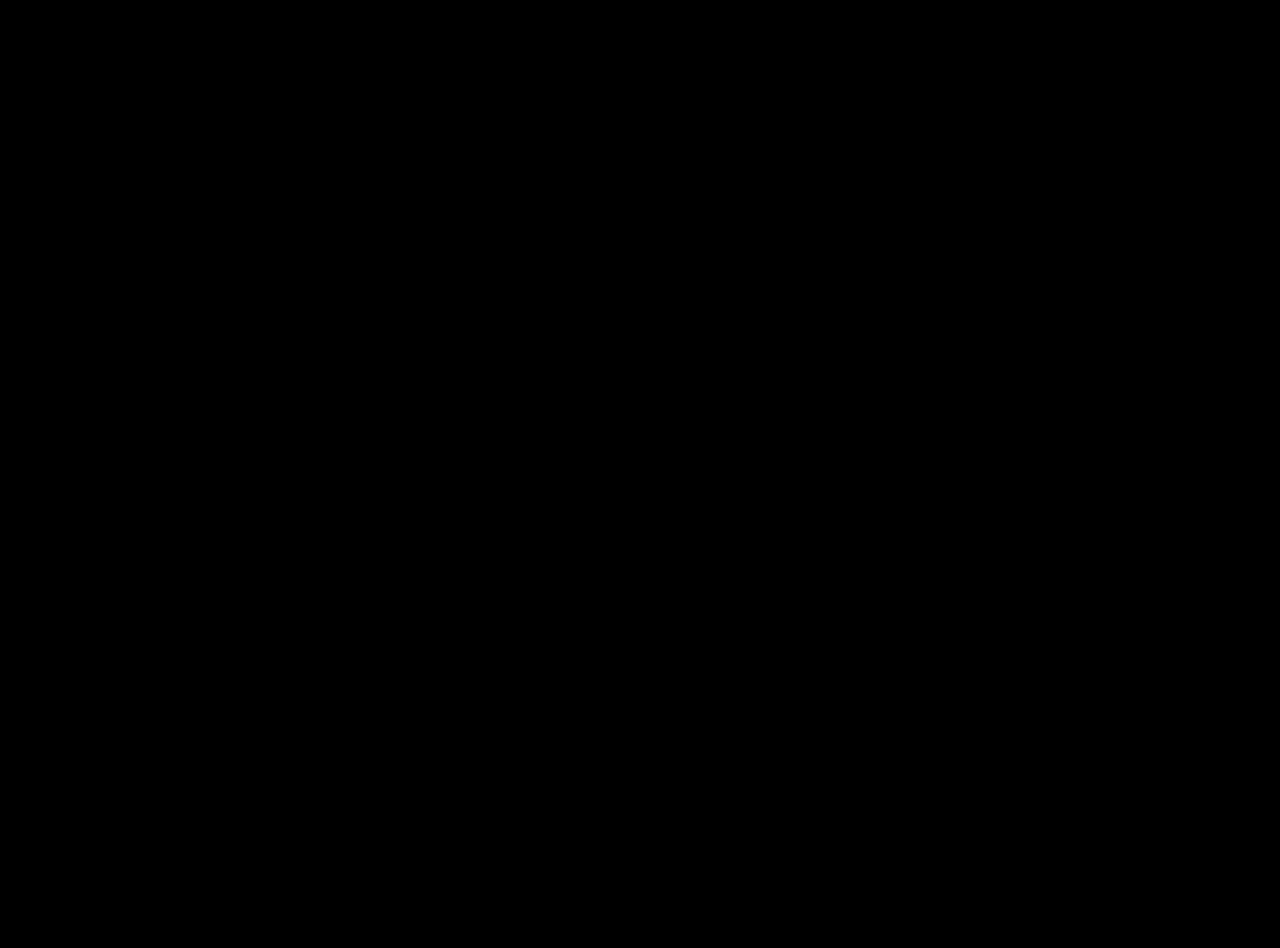
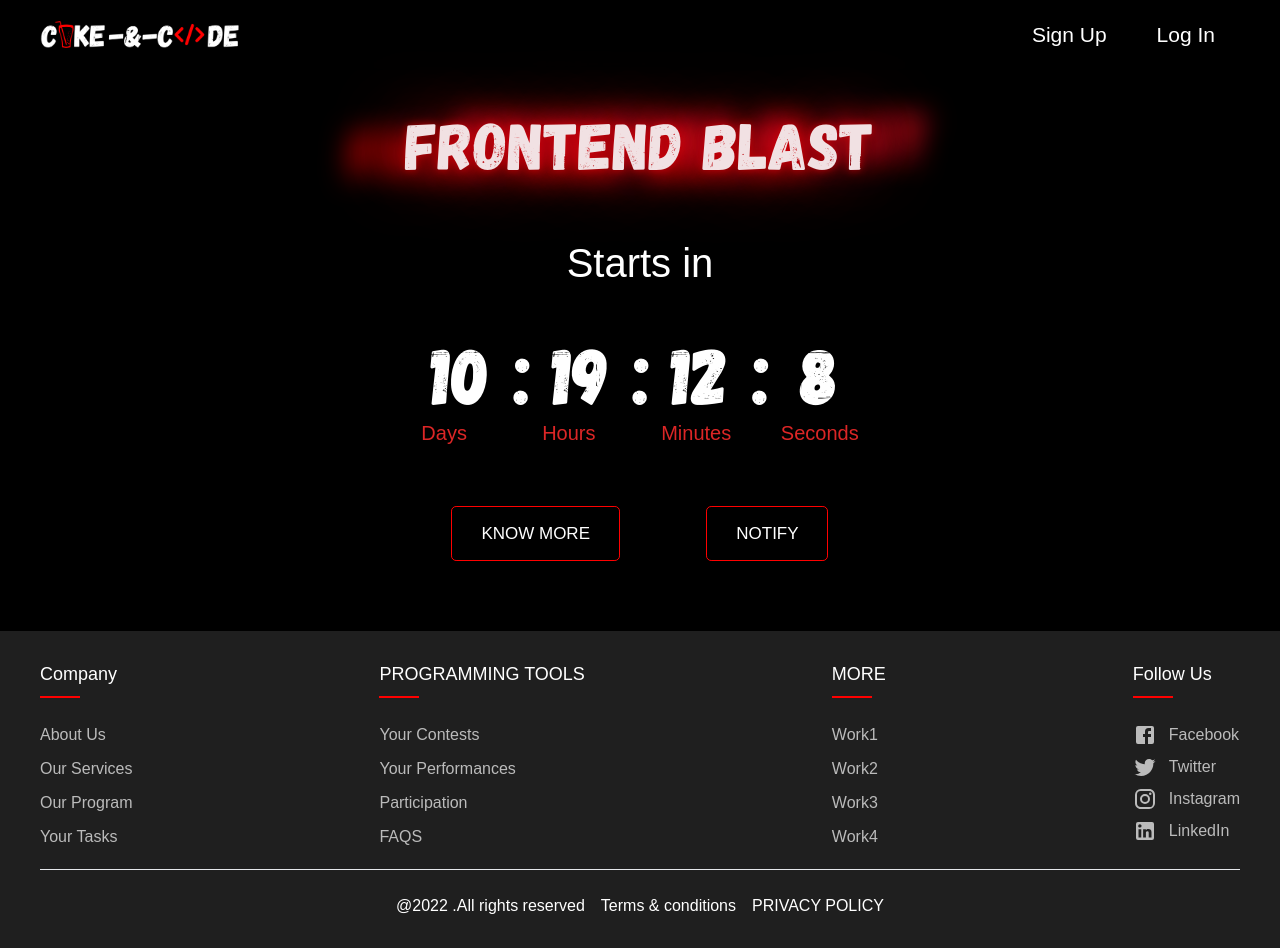
Before and after one commit to amitmishrra/coke-n-code, a React (Create React App) app: page /home in a window 1280 px wide. Before the commit this address had no page. Before the commit the page ends 800 px from the top, so only its background shows below. Built offline with nearby package versions, Linux system fonts and the light colour scheme.

Commit message:
newHomepage

```diff
--- a/src/App.js
+++ b/src/App.js
@@ -1,5 +1,6 @@
 import { Route, Routes, HashRouter, BrowserRouter } from "react-router-dom";
 import CommonContainer from "./CommonContainer";
+import Home from "./Pages/HomePage";
 import LandingPage from "./Pages/LandingPage";
 import Login from "./Pages/LoginPage";
 import SignupPage from "./Pages/SignupPage";
@@ -18,15 +19,22 @@ function App() {
           <Route path="/login"
             element={
               // <CommonContainer>
-                <Login/>
+              <Login />
               // </CommonContainer>
             } />
 
           <Route path="/signup"
             element={
               // <CommonContainer>
-             <SignupPage/>
+              <SignupPage />
               // </CommonContainer>
+            } />
+
+          <Route path="/home"
+            element={
+              <CommonContainer>
+                <Home />
+              </CommonContainer>
             } />
 
         </Routes>
--- a/src/Components/CountDown/Style.css
+++ b/src/Components/CountDown/Style.css
@@ -1,44 +1,19 @@
 @import url(https://fonts.googleapis.com/css?family=Covered+By+Your+Grace);
 
-#days {
-  /* font-size: 70px; */
-  color: #db4844;
-  display: inline-block;
-  padding: 0px 13px;
-}
-#hours {
-  /* font-size: 70px; */
-  color: #f07c22;
-  display: inline-block;
-  padding: 0px 13px;
-}
-#minutes {
-  /* font-size: 70px; */
-  color: #f6da74;
-  display: inline-block;
-  padding: 0px 13px;
-}
-#seconds {
-  /* font-size: 70px; */
-  color: #abcd58;
-  display: inline-block;
-  padding: 0px 13px;
-}
 
 .countdownSpan {
   display: block;
   font-size: 20px;
-  color: rgb(85, 85, 85);
+
 }
 
 .countdownBody {
   text-align: center;
-  font-family: 'Covered By Your Grace', cursive;
   color: rgb(104, 104, 104);
-  display: inline-block;
   line-height: 1;
   padding: 20px;
   font-size: 40px;
+  margin: auto;
 }
 
 .loading{
@@ -49,5 +24,4 @@
   color: rgb(56, 56, 56);
   text-align: center;
   font-size: 40px;
-  font-family: 'Covered By Your Grace', cursive;
 }
--- a/src/Components/CountDown/index.jsx
+++ b/src/Components/CountDown/index.jsx
@@ -29,12 +29,16 @@ const Countdown = () => {
             {
                 days ?
                     <div className='countdownBody'>
-                        <div>Starts in</div>
-                        <div id="timer" className=' w-[65%] md:w-[100%] m-auto'>
-                            <div id="days" className='text-[135px] md:text-[150px] md:m-8'>{days} <span className='countdownSpan text-[25px] md:text-[35px]'>Days</span> </div>
-                            <div id="hours" className='text-[85px] m-[10px] md:text-[150px] md:m-8'>{hours}<span className='countdownSpan text-[25px] md:text-[35px]'>Hours</span></div>
-                            <div id="minutes" className='text-[85px] mr-[10px] md:text-[150px] md:m-8'>{minutes}<span className='countdownSpan text-[25px] md:text-[35px]'>Minutes</span></div>
-                            <div id="seconds" className='text-[135px] md:text-[150px] md:m-8'>{parseInt(seconds)}<span className='countdownSpan text-[25px] md:text-[35px]'>Seconds</span></div>
+                        <div className='text-white smallText'>Starts in</div>
+                        <div id="timer" className='w-[100%] p-5 m-auto  mt-5 shadow-2xl rounded-2xl'>
+                            <div className='inline-block'>
+                                <div id="days" className='gagalin text-[80px] m-[10px] inline-block text-white'>{days} :</div><span className='smallText countdownSpan text-[25px] md:text-[35px] text-left text-red-600'>Days</span> </div>
+                            <div className='inline-block'>
+                                <div id="hours" className='gagalin text-[80px] m-[10px] inline-block text-white'>{hours} :</div><span className='smallText countdownSpan text-[25px] md:text-[35px] text-left text-red-600'>Hours</span></div>
+                            <div className='inline-block'>
+                                <div id="minutes" className='gagalin text-[80px] m-[10px] inline-block text-white'>{minutes} <span>:</span></div><span className='smallText countdownSpan text-[25px] md:text-[35px] text-left text-red-600'>Minutes</span></div>
+                            <div className='inline-block'>
+                                <div id="seconds" className='gagalin text-[80px] m-[10px] inline-block text-white'>{parseInt(seconds)}</div><span className='smallText countdownSpan text-[25px] md:text-[35px] text-left text-red-600'>Seconds</span></div>
                         </div>
                     </div> : <div className='mt-16'>
                         {showLoading ? <span className='loading'>Loading...</span> : <div />}
@@ -45,3 +49,8 @@ const Countdown = () => {
 }
 
 export default Countdown;
+
+
+// md:text-[150px]
+// md:m-8
+// md:w-[100%]
--- a/src/Components/Footer/style.css
+++ b/src/Components/Footer/style.css
@@ -23,7 +23,11 @@
 	background-color: #ff0000;
 	height: 2px;
 	box-sizing: border-box;
-	width: 50px;
+	width: 40px;
+}
+.footer-col h4:hover:before{
+	width: 100%;
+	transition: all 0.5s ease-in-out;
 }
 .footer-col ul li:not(:last-child){
 	margin-bottom: 10px;
--- a/src/Components/Header/style.css
+++ b/src/Components/Header/style.css
@@ -85,7 +85,7 @@
         position: fixed;
         right: 0px;
         width: 100%;
-        height: 20vh;
+        height: 100vh;
         background-color: #000000;
         z-index: -10;
         transform: translatey(-100%);
--- /dev/null
+++ b/src/Pages/HomePage/index.jsx
@@ -0,0 +1,21 @@
+import React from 'react'
+import Countdown from '../../Components/CountDown'
+import './style.css'
+export default function Home() {
+  return (
+    <div className='max-width up'>
+      <div className='pt-16 text-center'>
+        <h1 className='gagalin text-white h1'>
+          frontend blast
+        </h1>
+      </div>
+
+    <Countdown/>
+
+    <div className="buttons">
+      <button className='homePage-button'>Know more</button>
+      <button className='homePage-button'>notify</button>
+    </div>
+    </div>
+  )
+}
--- /dev/null
+++ b/src/Pages/HomePage/style.css
@@ -0,0 +1,125 @@
+
+.up {
+  font: 100% / 1.5 Raleway, sans-serif;
+  color: hsl(230, 100%, 95%);
+}
+
+.h1 {
+  width: 550px;
+  margin: auto;
+  padding: 30px;
+  font-size: 66px;
+  font-weight: 300;
+  animation: lights 5s 1s linear infinite;
+  position: relative;
+}
+
+@keyframes lights {
+  0% {
+    color: hsl(0, 18%, 83%);
+    text-shadow:
+      0 0 1em hsla(0, 81%, 48%, 0.2),
+      0 0 0.125em hsla(0, 82%, 42%, 0.3),
+      -1em -0.125em 0.5em hsla(348, 91%, 46%, 0),
+      1em 0.125em 0.5em hsla(0, 88%, 51%, 0);
+  }
+
+  30% {
+    color: hsl(355, 19%, 88%);
+    text-shadow:
+      0 0 1em hsla(356, 91%, 54%, 0.5),
+      0 0 0.125em hsla(0, 81%, 36%, 0.5),
+      -0.5em -0.125em 0.25em hsla(0, 98%, 51%, 0.2),
+      0.5em 0.125em 0.25em hsla(357, 90%, 38%, 0.4);
+  }
+
+  40% {
+    color: hsl(355, 27%, 90%);
+    text-shadow:
+      0 0 1em hsla(357, 90%, 49%, 0.5),
+      0 0 0.125em hsla(0, 91%, 48%, 0.5),
+      -0.25em -0.125em 0.125em hsla(350, 98%, 51%, 0.2),
+      0.25em 0.125em 0.125em hsla(0, 92%, 44%, 0.841);
+  }
+
+  70% {
+    color: hsl(349, 26%, 92%);
+    text-shadow:
+      0 0 1em hsla(353, 95%, 51%, 0.982),
+      0 0 0.125em hsla(358, 94%, 48%, 0.5),
+      0.5em -0.125em 0.25em hsla(0, 93%, 49%, 0.941),
+      -0.5em 0.125em 0.25em hsla(358, 96%, 52%, 0.4);
+  }
+
+  100% {
+    color: hsl(351, 42%, 91%);
+    text-shadow:
+      0 0 1em hsla(354, 85%, 32%, 0.911),
+      0 0 0.125em hsla(0, 95%, 45%, 0.915),
+      1em -0.125em 0.5em hsl(353, 89%, 48%),
+      -1em 0.125em 0.5em hsl(0, 96%, 50%);
+  }
+
+}
+
+.buttons {
+  width: 550px;
+  margin: 20px auto 70px;
+  display: flex;
+  justify-content: space-evenly;
+}
+
+.homePage-button {
+  --color: red;
+  padding: 0.8em 1.7em;
+  background-color: transparent;
+  color: white;
+  border-radius: .3em;
+  position: relative;
+  overflow: hidden;
+  cursor: pointer;
+  transition: .5s;
+  font-weight: 400;
+  font-size: 17px;
+  border: 1px solid red;
+  text-transform: uppercase;
+  z-index: 1;
+}
+
+.homePage-button::before,
+.homePage-button::after {
+  content: '';
+  display: block;
+  width: 50px;
+  height: 50px;
+  transform: translate(-50%, -50%);
+  position: absolute;
+  border-radius: 50%;
+  z-index: -1;
+  background-color: var(--color);
+  transition: 1s ease;
+}
+
+.homePage-button::before {
+  top: -1em;
+  left: -1em;
+}
+
+.homePage-button::after {
+  left: calc(100% + 1em);
+  top: calc(100% + 1em);
+}
+
+.homePage-button:hover::before,
+.homePage-button:hover::after {
+  height: 410px;
+  width: 410px;
+}
+
+.homePage-button:hover {
+  color: white;
+}
+
+.homePage-button:active {
+  filter: brightness(.8);
+}
--- a/src/index.css
+++ b/src/index.css
@@ -1,6 +1,7 @@
 @tailwind base;
 @tailwind components;
 @tailwind utilities;
+
 @import url('https://fonts.googleapis.com/css2?family=Poppins&display=swap');
 
 body {
```
